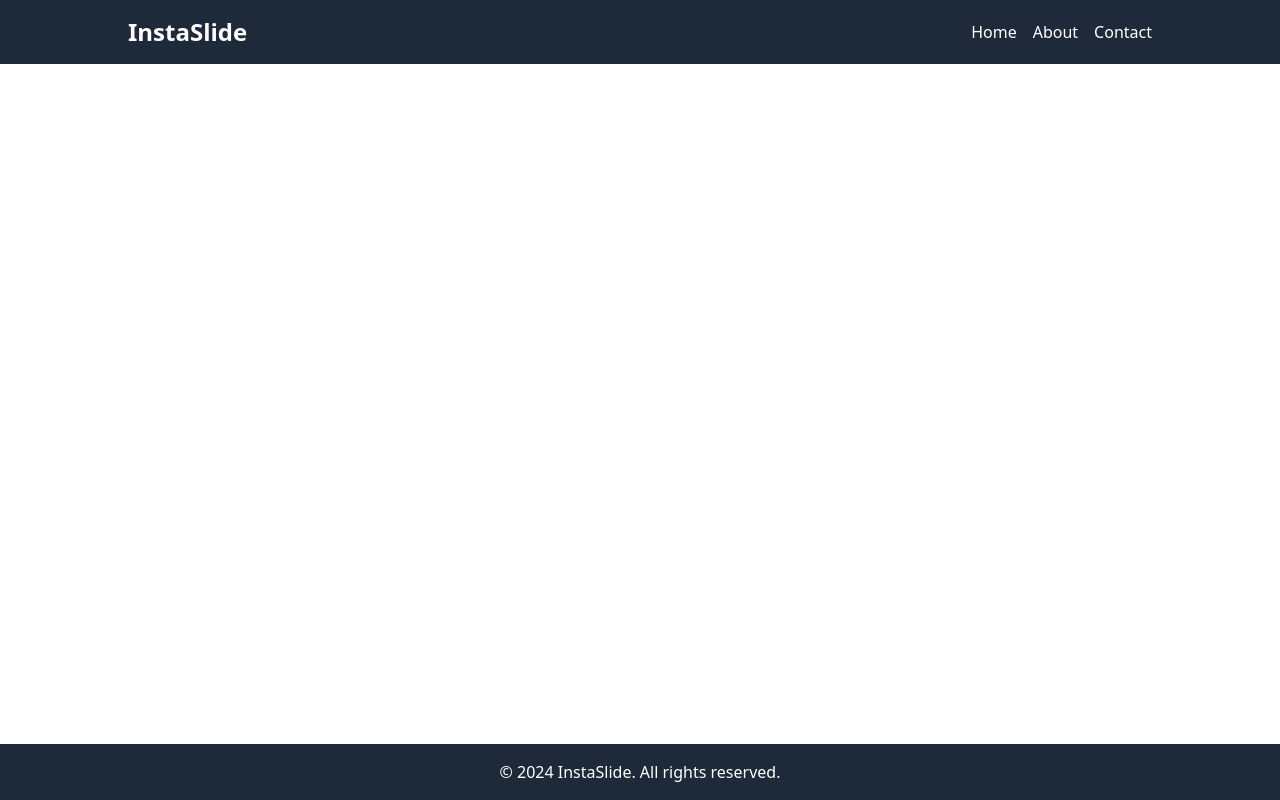
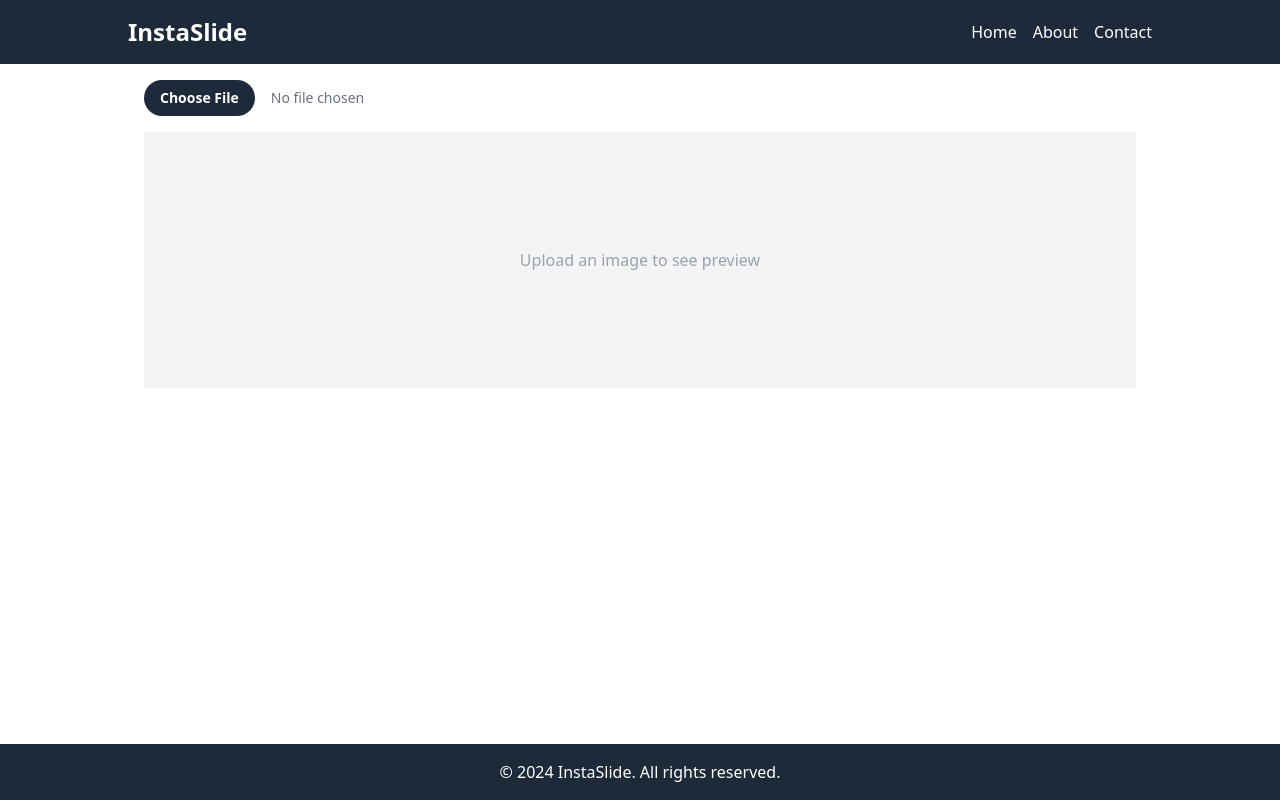
Before and after one commit to HollPapazian/instaSlide, a React (Vite) app: page / in a window 1280 px wide. Built offline with nearby package versions, Linux system fonts and the light colour scheme.

Commit message:
image block and frame

```diff
--- a/src/App.tsx
+++ b/src/App.tsx
@@ -1,30 +1,14 @@
-import { useState } from 'react'
 import './App.css'
+import { Header } from './features/Header/Header'
+import { Footer } from './features/Footer/Footer'
+import { Main } from './features/Main/Main'
 
 function App() {
   return (
     <>
-      <header className="bg-gray-800 text-white p-4 fixed top-0 w-full">
-        <div className="max-w-[1024px] mx-auto flex justify-between items-center">
-          <h1 className="text-2xl font-bold">InstaSlide</h1>
-          <nav>
-            <ul className="flex space-x-4">
-              <li><a href="#" className="hover:text-gray-300">Home</a></li>
-              <li><a href="#" className="hover:text-gray-300">About</a></li>
-              <li><a href="#" className="hover:text-gray-300">Contact</a></li>
-            </ul>
-          </nav>
-        </div>
-      </header>
-
-      <main className="w-[min(100%,1024px)] mx-auto px-4 min-h-screen pt-20 pb-16">
-      </main>
-
-      <footer className="bg-gray-800 text-white p-4 fixed bottom-0 w-full">
-        <div className="max-w-[1024px] mx-auto text-center">
-          <p>&copy; 2024 InstaSlide. All rights reserved.</p>
-        </div>
-      </footer>
+      <Header />
+      <Main />
+      <Footer />
     </>
   )
 }
--- /dev/null
+++ b/src/features/Footer/Footer.tsx
@@ -0,0 +1,9 @@
+export const Footer = () => {
+  return (
+    <footer className="bg-gray-800 text-white p-4 fixed bottom-0 w-full">
+      <div className="max-w-[1024px] mx-auto text-center">
+        <p>&copy; 2024 InstaSlide. All rights reserved.</p>
+      </div>
+    </footer>
+  )
+}
--- /dev/null
+++ b/src/features/Header/Header.tsx
@@ -0,0 +1,16 @@
+export const Header = () => {
+  return (
+    <header className="bg-gray-800 text-white p-4 fixed top-0 w-full">
+      <div className="max-w-[1024px] mx-auto flex justify-between items-center">
+        <h1 className="text-2xl font-bold">InstaSlide</h1>
+        <nav>
+          <ul className="flex space-x-4">
+            <li><a href="#" className="hover:text-gray-300">Home</a></li>
+            <li><a href="#" className="hover:text-gray-300">About</a></li>
+            <li><a href="#" className="hover:text-gray-300">Contact</a></li>
+          </ul>
+        </nav>
+      </div>
+    </header>
+  )
+}
--- /dev/null
+++ b/src/features/Main/Main.tsx
@@ -0,0 +1,52 @@
+import { useState, ChangeEvent } from 'react'
+
+export const Main = () => {
+  const [selectedImage, setSelectedImage] = useState<string | null>(null)
+
+  const handleImageUpload = (event: ChangeEvent<HTMLInputElement>) => {
+    const file = event.target.files?.[0]
+    if (file && file.type.startsWith('image/')) {
+      const imageUrl = URL.createObjectURL(file)
+      setSelectedImage(imageUrl)
+    }
+  }
+
+  return (
+    <main className="w-[min(100%,1024px)] mx-auto px-4 min-h-screen pt-20 pb-16">
+      <div className="flex flex-col gap-4">
+        <input
+          type="file"
+          accept="image/*"
+          onChange={handleImageUpload}
+          className="block w-full text-sm text-gray-500
+            file:mr-4 file:py-2 file:px-4
+            file:rounded-full file:border-0
+            file:text-sm file:font-semibold
+            file:bg-gray-800 file:text-white
+            hover:file:bg-gray-700
+            cursor-pointer"
+        />
+
+        <div id="container" className="w-full bg-gray-100 relative overflow-hidden">
+          {selectedImage ? (
+            <>
+              <img
+                src={selectedImage}
+                alt="Uploaded preview"
+                className="max-w-full h-auto mx-auto"
+              />
+              <div
+                id="frame"
+                className="absolute top-1/2 left-1/2 -translate-x-1/2 -translate-y-1/2 w-[400px] h-[200px] border-2 border-white"
+              />
+            </>
+          ) : (
+            <div className="h-64 flex items-center justify-center text-gray-400">
+              Upload an image to see preview
+            </div>
+          )}
+        </div>
+      </div>
+    </main>
+  )
+}
```
